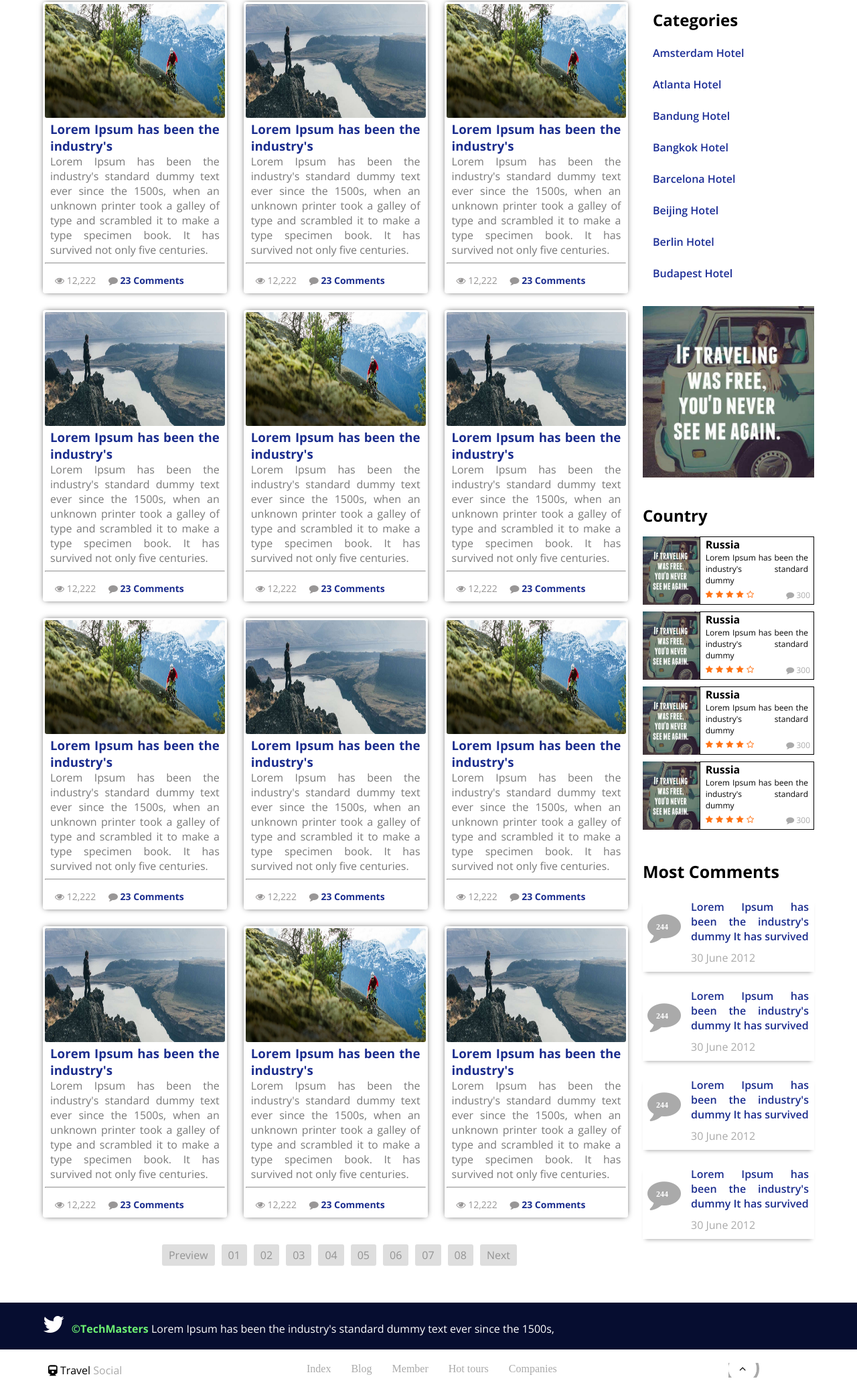
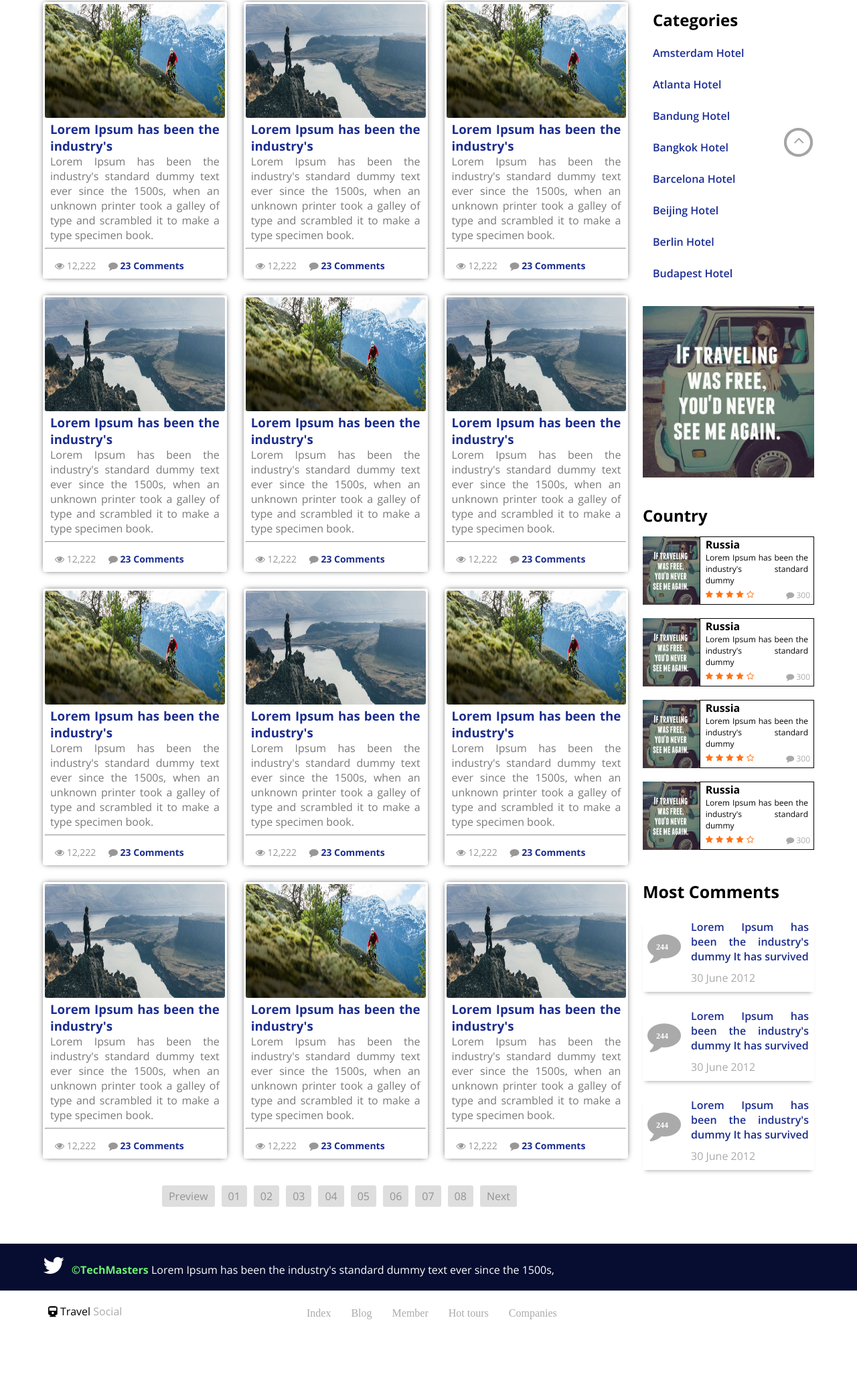
Before and after one commit to khyrulAlam/TM-Assignments, a plain HTML site: page index.html in a window 1280 px wide. Shown: the part 558-2635 px from the top of the page at 67% size. After the commit the page ends 2553 px from the top, so only its background shows below. Drawn offline with nearby package versions, Linux system fonts and the light colour scheme.

Commit message:
final update

```diff
--- a/css/style.css
+++ b/css/style.css
@@ -55,7 +55,7 @@ header section nav ul li:hover{
 }
 
 header section div:nth-child(3){
-    flex-basis: 30%;
+    flex-basis: 25%;
     margin: auto 0;
     position: relative;
 }
@@ -81,7 +81,7 @@ header section form i{
 }
 
 header section div:nth-of-type(3){
-    flex-basis: 10%;
+    flex-basis: 15%;
     margin: auto 0;
 }
 header section button{
@@ -304,7 +304,7 @@ aside > div:nth-child(3) > h1{
 }
 aside > div:nth-child(3) > div{
     display: flex;
-    margin-bottom: 10px;
+    margin-bottom: 20px;
 }
 aside > div:nth-child(3) > div > div:nth-child(1){
     flex: 1;
@@ -437,7 +437,7 @@ footer > section:nth-child(2) > div:nth-child(1) > p > span{
 }
 
 footer > section:nth-child(2) > div:nth-child(2){
-    width: 50%;
+    width: 60%;
 }
 footer > section:nth-child(2) > div:nth-child(2) > nav > ul{
     list-style: none;
@@ -446,6 +446,7 @@ footer > section:nth-child(2) > div:nth-child(2) > nav > ul{
 }
 footer > section:nth-child(2) > div:nth-child(2) > nav > ul li{
     float: left;
+    padding: 5px 0px;
 }
 footer > section:nth-child(2) > div:nth-child(2) > nav > ul li a{
     color: #aaa;
@@ -459,13 +460,24 @@ footer > section:nth-child(2) > div:nth-child(2) > nav > ul li a:hover{
     color: #FFF;
     background: #aaa;
 }
-footer > section:nth-child(2) > div:nth-child(3){
-    width: 10%;
-}
-footer > section:nth-child(2) > div:nth-child(3) > a{
-    padding: 12px 16px;
+
+
+body > a {
+    position: fixed;
     border-radius: 50%;
     background: #fff;
-    box-shadow: 0px 0px 0px 4px #aaa;
     cursor: pointer;
+    width: 35px;
+    height: 35px;
+    right: 70px;
+    bottom: 12px;
+    font-size: 1.6em;
+    font-weight: 600;
+    box-shadow: 0 0 0px 4px #a5a5a5;
 }
+
+body > a > i {
+    color: #a5a5a5;
+    padding-left: 10px;
+    padding-top: 1px;
+}
--- a/index.html
+++ b/index.html
@@ -14,7 +14,7 @@ and open the template in the editor.
         <link href="https://fonts.googleapis.com/css?family=Open+Sans:300,400,600,700,800|Roboto:100,300,400,500,700,900" rel="stylesheet">
     </head>
     <body>
-
+        <a target="top"></a>
         <!--TOP HEADER-->
         <header>
             <section>
@@ -88,7 +88,6 @@ and open the template in the editor.
                     <h3>Lorem Ipsum has been the industry's</h3>
                     <p>Lorem Ipsum has been the industry's standard dummy text ever since the 1500s,
                         when an unknown printer took a galley of type and scrambled it to make a type specimen book.
-                        It has survived not only five centuries.
                     </p>
                     <hr>
                     <div>
@@ -101,7 +100,6 @@ and open the template in the editor.
                     <h3>Lorem Ipsum has been the industry's</h3>
                     <p>Lorem Ipsum has been the industry's standard dummy text ever since the 1500s,
                         when an unknown printer took a galley of type and scrambled it to make a type specimen book.
-                        It has survived not only five centuries.
                     </p>
                     <hr>
                     <div>
@@ -114,7 +112,6 @@ and open the template in the editor.
                     <h3>Lorem Ipsum has been the industry's</h3>
                     <p>Lorem Ipsum has been the industry's standard dummy text ever since the 1500s,
                         when an unknown printer took a galley of type and scrambled it to make a type specimen book.
-                        It has survived not only five centuries.
                     </p>
                     <hr>
                     <div>
@@ -127,7 +124,6 @@ and open the template in the editor.
                     <h3>Lorem Ipsum has been the industry's</h3>
                     <p>Lorem Ipsum has been the industry's standard dummy text ever since the 1500s,
                         when an unknown printer took a galley of type and scrambled it to make a type specimen book.
-                        It has survived not only five centuries.
                     </p>
                     <hr>
                     <div>
@@ -140,7 +136,6 @@ and open the template in the editor.
                     <h3>Lorem Ipsum has been the industry's</h3>
                     <p>Lorem Ipsum has been the industry's standard dummy text ever since the 1500s,
                         when an unknown printer took a galley of type and scrambled it to make a type specimen book.
-                        It has survived not only five centuries.
                     </p>
                     <hr>
                     <div>
@@ -153,7 +148,6 @@ and open the template in the editor.
                     <h3>Lorem Ipsum has been the industry's</h3>
                     <p>Lorem Ipsum has been the industry's standard dummy text ever since the 1500s,
                         when an unknown printer took a galley of type and scrambled it to make a type specimen book.
-                        It has survived not only five centuries.
                     </p>
                     <hr>
                     <div>
@@ -166,7 +160,6 @@ and open the template in the editor.
                     <h3>Lorem Ipsum has been the industry's</h3>
                     <p>Lorem Ipsum has been the industry's standard dummy text ever since the 1500s,
                         when an unknown printer took a galley of type and scrambled it to make a type specimen book.
-                        It has survived not only five centuries.
                     </p>
                     <hr>
                     <div>
@@ -179,7 +172,6 @@ and open the template in the editor.
                     <h3>Lorem Ipsum has been the industry's</h3>
                     <p>Lorem Ipsum has been the industry's standard dummy text ever since the 1500s,
                         when an unknown printer took a galley of type and scrambled it to make a type specimen book.
-                        It has survived not only five centuries.
                     </p>
                     <hr>
                     <div>
@@ -192,7 +184,6 @@ and open the template in the editor.
                     <h3>Lorem Ipsum has been the industry's</h3>
                     <p>Lorem Ipsum has been the industry's standard dummy text ever since the 1500s,
                         when an unknown printer took a galley of type and scrambled it to make a type specimen book.
-                        It has survived not only five centuries.
                     </p>
                     <hr>
                     <div>
@@ -205,7 +196,6 @@ and open the template in the editor.
                     <h3>Lorem Ipsum has been the industry's</h3>
                     <p>Lorem Ipsum has been the industry's standard dummy text ever since the 1500s,
                         when an unknown printer took a galley of type and scrambled it to make a type specimen book.
-                        It has survived not only five centuries.
                     </p>
                     <hr>
                     <div>
@@ -218,7 +208,6 @@ and open the template in the editor.
                     <h3>Lorem Ipsum has been the industry's</h3>
                     <p>Lorem Ipsum has been the industry's standard dummy text ever since the 1500s,
                         when an unknown printer took a galley of type and scrambled it to make a type specimen book.
-                        It has survived not only five centuries.
                     </p>
                     <hr>
                     <div>
@@ -231,7 +220,6 @@ and open the template in the editor.
                     <h3>Lorem Ipsum has been the industry's</h3>
                     <p>Lorem Ipsum has been the industry's standard dummy text ever since the 1500s,
                         when an unknown printer took a galley of type and scrambled it to make a type specimen book.
-                        It has survived not only five centuries.
                     </p>
                     <hr>
                     <div>
@@ -363,15 +351,7 @@ and open the template in the editor.
                             <span>30 June 2012 </span>
                         </div>
                     </div>
-                    <div>
-                        <div>
-                            <i class="fa fa-comment"></i>
-                        </div>
-                        <div>
-                            <p>Lorem Ipsum has been the industry's  dummy It has survived </p>
-                            <span>30 June 2012 </span>
-                        </div>
-                    </div>
+
                 </div>
             </aside>
 
@@ -400,13 +380,11 @@ and open the template in the editor.
                         </ul>
                     </nav>
                 </div>
-                <div>
-                    <a><i class="fa fa-angle-up" aria-hidden="true"></i></a>
-                </div>
             </section>
         </footer>
         <!--End Footer-->
 
 
+        <a href="#top"><i class="fa fa-angle-up"></i></a>
     </body>
 </html>
```
